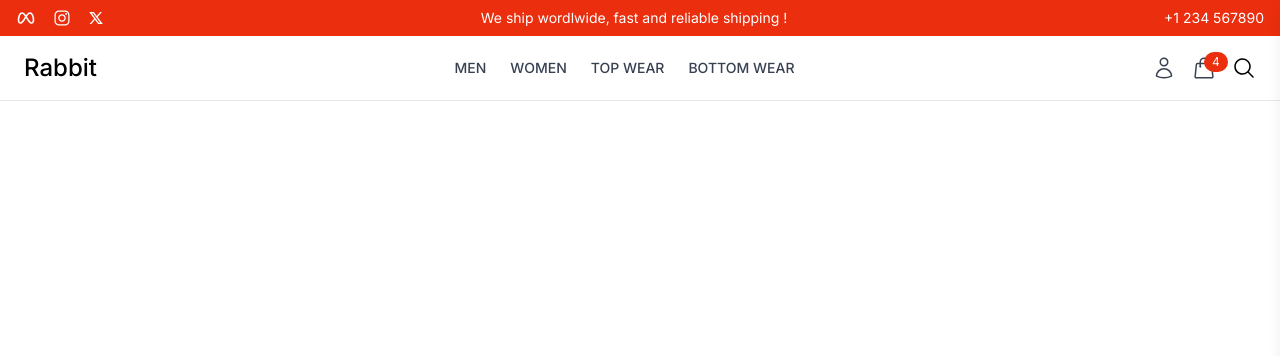
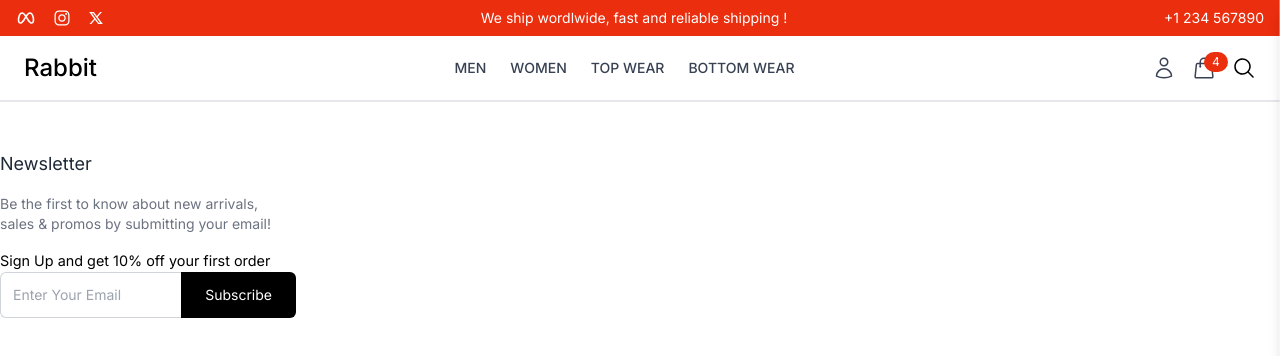
Before and after one commit to TanishG7/ecom, a React (Vite) app in the folder frontend/: page / in a window 1280 px wide. Shown: the top 356 px of the page. Built offline with nearby package versions, Linux system fonts and the light colour scheme.

Commit message:
newsletter

```diff
--- a/frontend/src/components/Cart/CartContents.jsx
+++ b/frontend/src/components/Cart/CartContents.jsx
@@ -1,4 +1,5 @@
 import { HiMinusSm, HiPlusSm } from 'react-icons/hi'
+import { RiDeleteBin3Line } from 'react-icons/ri';
 
 const CartContents = () => {
 
@@ -31,7 +32,7 @@
           className='flex items-center justify-between py-4 border-b'>
             <div className="flex items-start">
               <img src={product.image} alt={product.name} className="w-20 h-24 object-cover mr-4 rounded" />
-              <div className="">
+              <div>
                 <h3>{product.name}</h3>
                 <p className="text-sm text-gray-500">
                   size: {product.size} | color: {product.color}
@@ -47,6 +48,12 @@
                 </div>
               </div>
             </div>
+            <div>
+              <p>₹ {product.price.toLocaleString()}</p>
+              <button>
+                <RiDeleteBin3Line className="h-6 w-6 mt-2 text-red-600" />
+              </button>
+            </div>
         </div>
       ))}
     </div>
--- /dev/null
+++ b/frontend/src/components/Common/Footer.jsx
@@ -0,0 +1,22 @@
+const Footer = () => {
+  return (
+    <footer className="border-t py-12">
+        <div className="container mx-auto grid grid-cols-1 md:grid-cols-4 gap-8 px-4 lg:px-0">
+            <div>
+                <h3 className="text-lg text-gray-800 mb-4">Newsletter</h3>
+                <p className="text-gray-500 mb-4 text-sm">
+                    Be the first to know about new arrivals, sales & promos by submitting your email!
+                </p>
+                <p className="text-[0.9rem]">Sign Up and get 10% off your first order</p>
+
+                <form className="flex">
+                    <input type="email" placeholder="Enter Your Email" className="p-3 w-full text-sm border-t border-b border-l border-gray-300 rounded-l-md focus:outline-none focus:ring-2 focus:ring-red-500 transition-all" required/>
+                    <button type="submit" className="bg-black text-white px-6 py-3 text-sm rounded-r-md hover:bg-gray-800 transition-all">Subscribe</button>
+                </form>
+            </div>
+        </div>
+    </footer>
+  )
+}
+
+export default Footer
--- a/frontend/src/components/Common/Navbar.jsx
+++ b/frontend/src/components/Common/Navbar.jsx
@@ -1,12 +1,18 @@
 import { Link } from "react-router-dom";
 import { useState } from "react";
 import { HiOutlineUser, HiOutlineShoppingBag, HiBars3BottomRight } from "react-icons/hi2";
+import { IoMdClose } from "react-icons/io";
 import SearchBar from "./SearchBar";
 import CartDrawer from "../Layout/CartDrawer";
 
 const Navbar = () => {
 
   const [drawerOpen, setdrawerOpen] = useState(false);
+  const [navDrawerOpen, setNavDrawerOpen] = useState(false);
+
+  const ToggleNavDrawer = () => {
+    setNavDrawerOpen(!navDrawerOpen);
+  }
 
   const ToggleCartDrawer = () => {
     setdrawerOpen(!drawerOpen);
@@ -35,12 +41,29 @@
             <div className="overflow-hidden">
             <SearchBar/>
             </div>
-            <button className="md:hidden">
+            <button onClick={ToggleNavDrawer} className="md:hidden">
                 <HiBars3BottomRight className="mx-3 h-6 w-6 text-gray-700"/>
             </button>
         </div>
       </nav>
       <CartDrawer drawerOpen={drawerOpen} ToggleCartDrawer={ToggleCartDrawer}/>
+
+      <div className={`fixed top-0 right-0 w-1/2 sm:w-1/2 md:w-1/3 h-full bg-white shadow-lg transform transition-transform duration-300 z-50 ${navDrawerOpen ? "translate-x-0" : "translate-x-full"} `}>
+        <div className="flex justify-end p-4">
+          <button onClick={ToggleNavDrawer}>
+            <IoMdClose className="h-6 w-6 text-gray-600"/>
+          </button>
+        </div>
+        <div className="p-4">
+          <h2 className="text-xl font-semibold mb-4">Menu</h2>
+          <nav className="space-y-4">
+            <Link to="#" onClick={ToggleNavDrawer} className="block text-gray-600 hover:text-black">Men</Link>
+            <Link to="#" onClick={ToggleNavDrawer} className="block text-gray-600 hover:text-black">Women</Link>
+            <Link to="#" onClick={ToggleNavDrawer} className="block text-gray-600 hover:text-black">Top Wear</Link>
+            <Link to="#" onClick={ToggleNavDrawer} className="block text-gray-600 hover:text-black">Bottom Wear</Link>
+          </nav>
+        </div>
+      </div>
     </>
   )
 }
--- a/frontend/src/components/Layout/CartDrawer.jsx
+++ b/frontend/src/components/Layout/CartDrawer.jsx
@@ -4,7 +4,7 @@
 const CartDrawer = ({drawerOpen, ToggleCartDrawer}) => {
 
   return (
-    <div className={`fixed top-0 right-0 w-3/4 sm:w-1/2 md:w-1/4 h-full bg-white shadow-lg transform transition-transform duration-300 flex flex-col z-50 ${drawerOpen ? "translate-x-0" : "translate-x-full"}`}>
+    <div className={`fixed top-0 right-0 w-3/4 sm:w-1/2 md:w-[27rem] h-full bg-white shadow-lg transform transition-transform duration-300 flex flex-col z-50 ${drawerOpen ? "translate-x-0" : "translate-x-full"}`}>
         <div className='flex justify-end p-4'>
             <button onClick={ToggleCartDrawer}>
                 <IoMdClose className='h-6 w-6 text-gray-600'/>
--- a/frontend/src/components/Layout/UserLayout.jsx
+++ b/frontend/src/components/Layout/UserLayout.jsx
@@ -1,9 +1,11 @@
+import Footer from '../Common/Footer.jsx'
 import Header from '../Common/Header.jsx'
 
 const UserLayout = () => {
   return (
     <>
       <Header />
+      <Footer />
     </>
   )
 }
```
